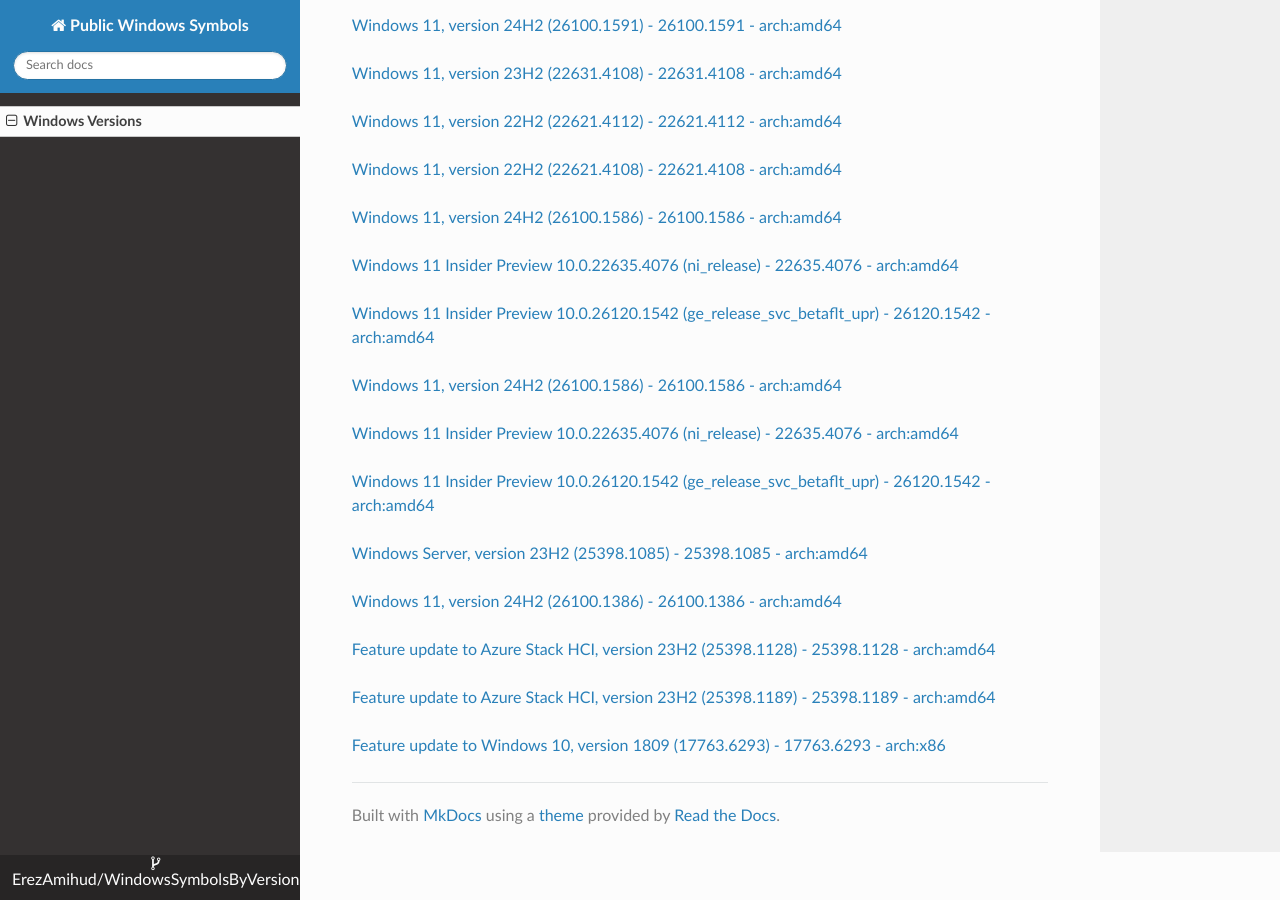
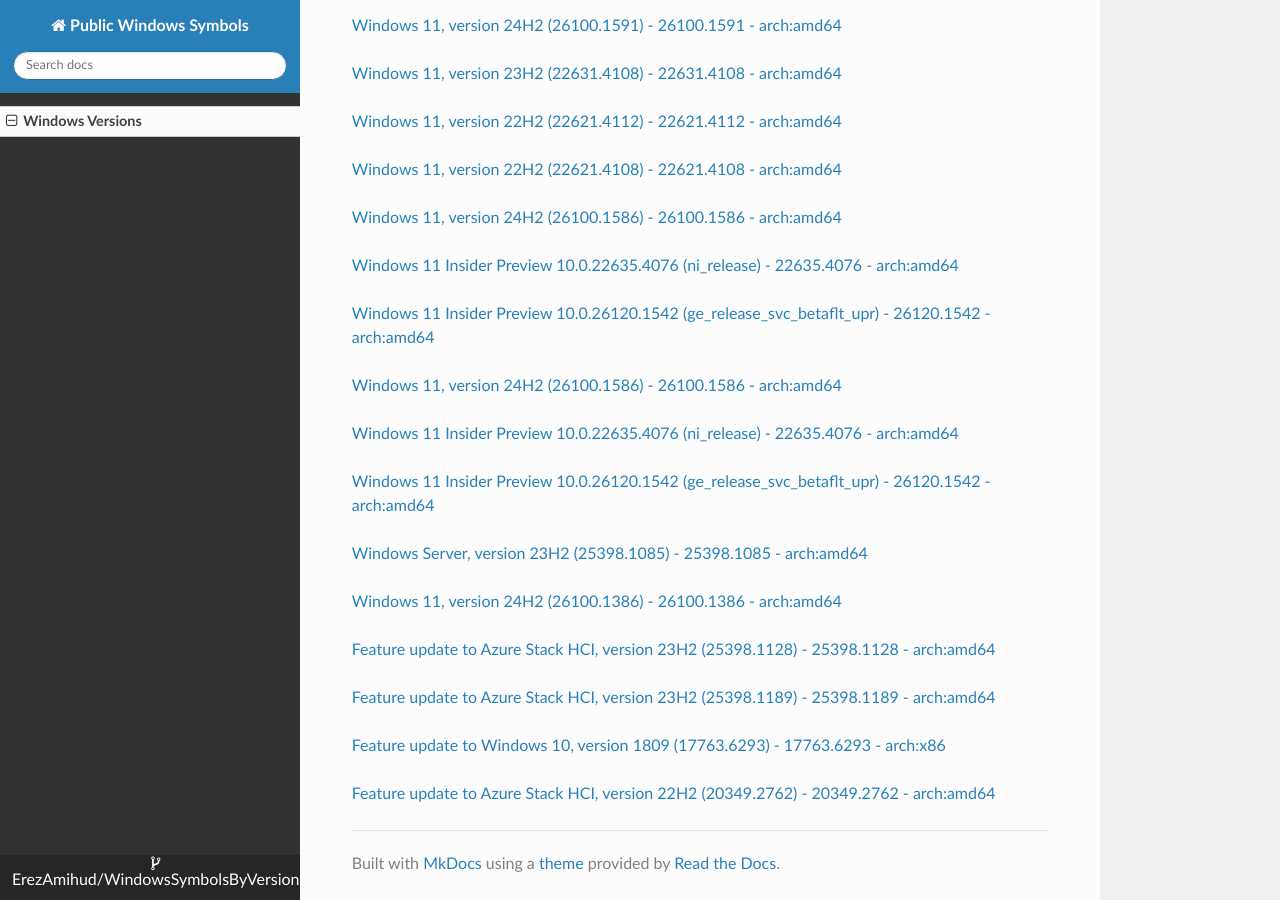
Before and after one commit to ErezAmihud/WindowsSymbolsByVersion, an MkDocs documentation site: the page built from docs/index.md, in a window 1280 px wide and 900 px high, scrolled down 5741 px. Built offline with MkDocs 1.6.1, drawn with Linux system fonts in a browser that asks for light colours; nearby versions of some CDN libraries.

Commit message:
Automated commit, add manifest for 7e33f1ba-a017-4656-a354-4142565b0a3c

```diff
--- a/docs/index.md
+++ b/docs/index.md
@@ -289,3 +289,6 @@
 
 
 [Feature update to Windows 10, version 1809 (17763.6293) - 17763.6293 - arch:x86](https://github.com/ErezAmihud/WindowsSymbolsByVersion/blob/main/manifests/87cc3574-66ef-482a-9edb-b40e8cb11e2f.manifest)
+
+
+[Feature update to Azure Stack HCI, version 22H2 (20349.2762) - 20349.2762 - arch:amd64](https://github.com/ErezAmihud/WindowsSymbolsByVersion/blob/main/manifests/7e33f1ba-a017-4656-a354-4142565b0a3c.manifest)
```
Also changed, not shown: process_builds.json (+1 -1 lines), 1 other file.
